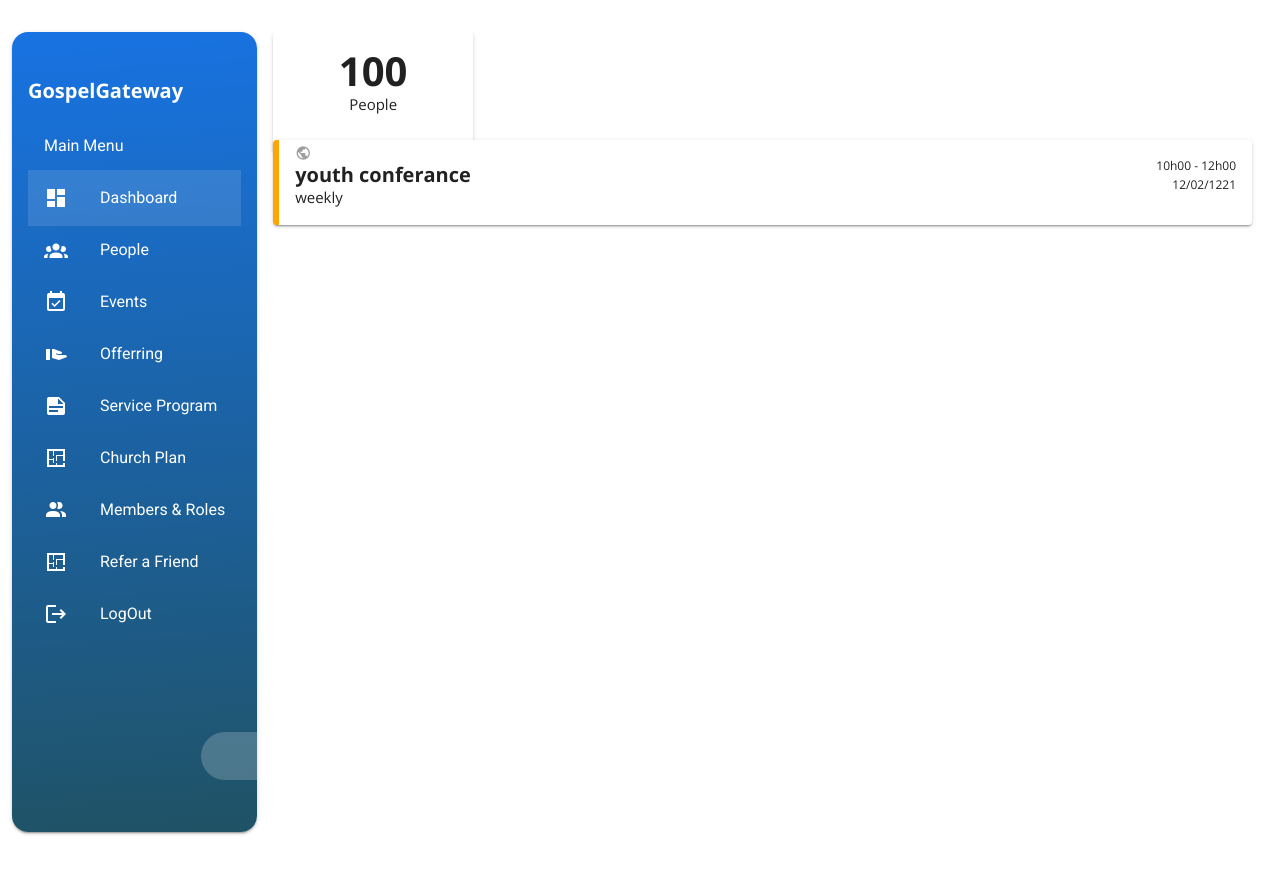
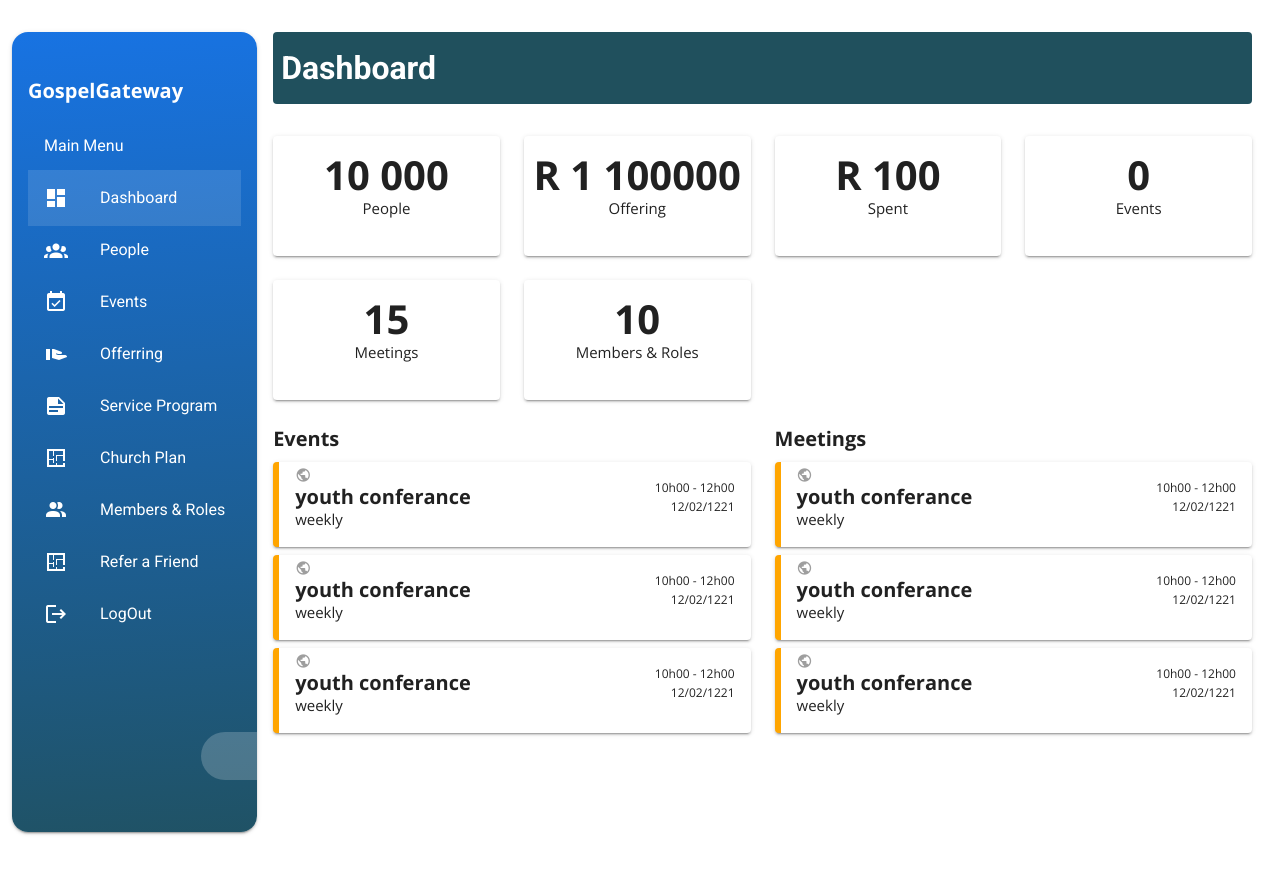
Before and after one commit to moraswi/Gospel-Gateway, a Vue app: page /dashboard in a window 1280 px wide. Built offline with nearby package versions, Linux system fonts and the light colour scheme.

Commit message:
dashboard

```diff
--- a/src/components/cards/SummaryCard.vue
+++ b/src/components/cards/SummaryCard.vue
@@ -1,5 +1,5 @@
 <template>
-    <v-card class="py-4" width="200" height="120" >
+    <v-card class="py-4" width="100%" height="120" >
         <v-layout class="text-center" column >
          <h1 class=" font-h2 justify-center align-center">{{ topText }}</h1>
          <p class="font-p justify-center">{{ bottomText }}</p>
--- a/src/pages/private/churchplan/ChurchPlan.vue
+++ b/src/pages/private/churchplan/ChurchPlan.vue
@@ -1,9 +1,8 @@
 <template>
     <div class="px-md-4">
-      <div class="rounded" style="background-color: #20505d;">
-        <v-container>
+
+      <div class="rounded py-3 px-2" style="background-color: #20505d;">
         <h1 class="white--text">Events</h1>
-      </v-container>
       </div>
 
       <v-data-table
--- a/src/pages/private/dashboard/Dashboard.vue
+++ b/src/pages/private/dashboard/Dashboard.vue
@@ -1,8 +1,44 @@
 <template>
     <div class="px-md-4">
-      <CustomCard top-text="100" bottom-text="People"/>
+      <div class="rounded py-3 px-2" style="background-color: #20505d;">
+        <h1 class="white--text">Dashboard</h1>
+      </div>
+      <v-row class="mt-5">
+        <v-col cols="12" md="3">
+      <CustomCard top-text="10 000" bottom-text="People"/>
+        </v-col>
+        <v-col cols="12" md="3">
+          <CustomCard top-text="R 1 100000" bottom-text="Offering"/>
+            </v-col>
+            <v-col cols="12" md="3">
+              <CustomCard top-text="R 100" bottom-text="Spent"/>
+          </v-col>
+          <v-col cols="12" md="3">
+              <CustomCard top-text="0" bottom-text="Events"/>
+          </v-col>
+          <v-col cols="12" md="3">
+              <CustomCard top-text="15" bottom-text="Meetings"/>
+          </v-col>
+          <v-col cols="12" md="3">
+              <CustomCard top-text="10" bottom-text="Members & Roles"/>
+          </v-col>
+      </v-row>
 
-      <EventsCard title="youth conferance" bottom-text="weekly" top-text="10h00 - 12h00" date="12/02/1221"/>
+      <v-row>
+        <v-col cols="12" md="6">
+          <h1 class="font-h4">Events</h1>
+         <EventsCard class="mt-5"  title="youth conferance" bottom-text="weekly" top-text="10h00 - 12h00" date="12/02/1221"/>
+         <EventsCard class="mt-5"  title="youth conferance" bottom-text="weekly" top-text="10h00 - 12h00" date="12/02/1221"/>
+         <EventsCard class="mt-5"  title="youth conferance" bottom-text="weekly" top-text="10h00 - 12h00" date="12/02/1221"/>
+        </v-col>
+
+        <v-col cols="12" md="6">
+          <h1 class="font-h4">Meetings</h1>
+          <EventsCard class="mt-5"  title="youth conferance" bottom-text="weekly" top-text="10h00 - 12h00" date="12/02/1221"/>
+          <EventsCard class="mt-5"  title="youth conferance" bottom-text="weekly" top-text="10h00 - 12h00" date="12/02/1221"/>
+          <EventsCard class="mt-5"  title="youth conferance" bottom-text="weekly" top-text="10h00 - 12h00" date="12/02/1221"/>
+         </v-col>
+      </v-row>
 
     </div>
   </template>
@@ -23,3 +59,7 @@
     }),
   }
   </script>
+
+  <style lang="scss" scoped>
+  //
+  </style>
--- a/src/pages/private/people/People.vue
+++ b/src/pages/private/people/People.vue
@@ -2,10 +2,8 @@
 
 <template>
   <div class="px-md-4">
-    <div class="rounded" style="background-color: #20505d;">
-      <v-container>
+    <div class="rounded py-3 px-2" style="background-color: #20505d;">
       <h1 class="white--text">People</h1>
-    </v-container>
     </div>
 
     <v-data-table
```
